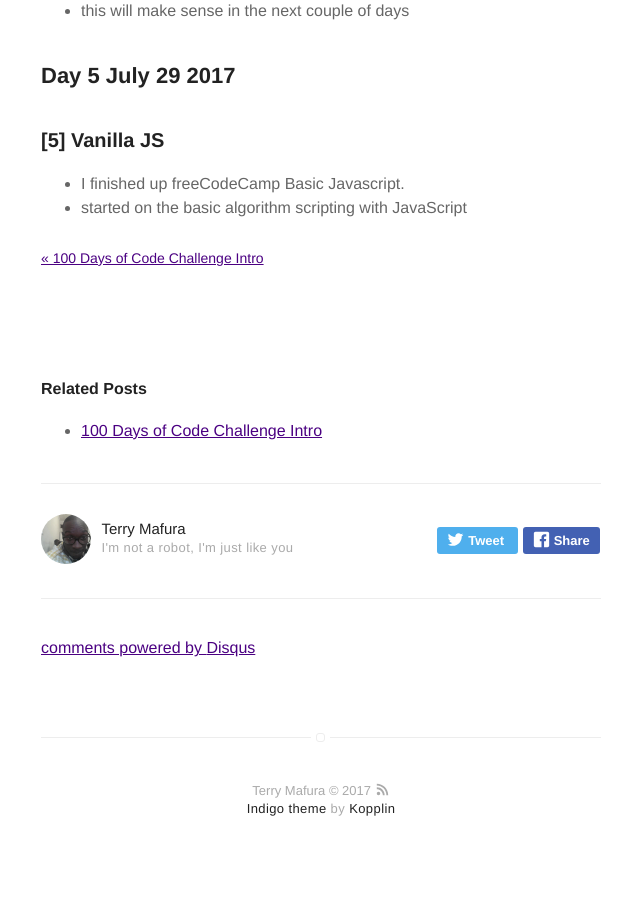
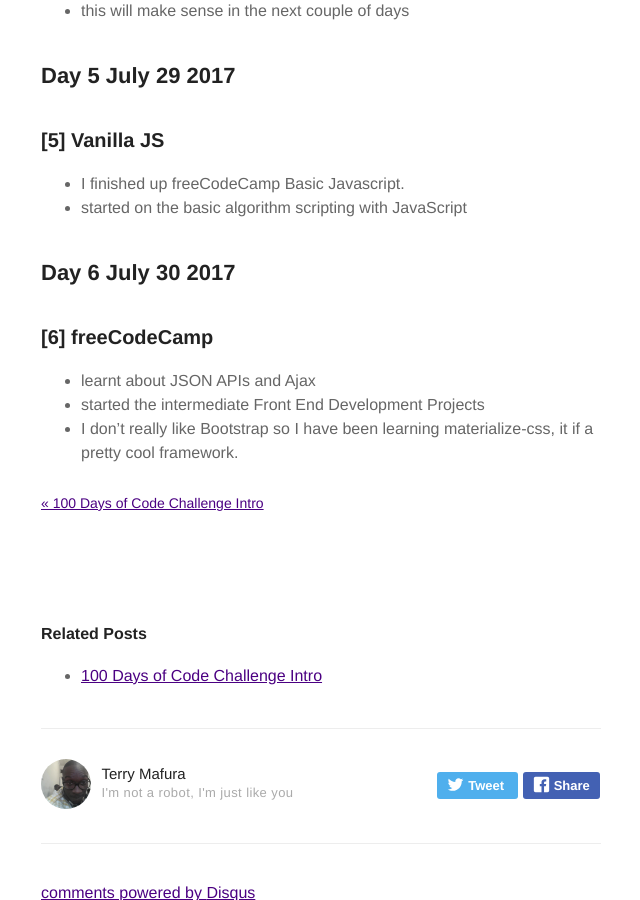
Before and after one commit to terrymafura/maffsojah.github.io, a Jekyll site: the page built from _posts/2017-07-25-100-Days-of-Code-Days-1-10.markdown, in a window 1280 px wide and 900 px high, scrolled down 1806 px. Shown: the whole window, without its empty margins (319-959 px from the left). Built offline with Jekyll 4.4.1, drawn with Linux system fonts in a browser that asks for light colours; emoji names are drawn with the system emoji font; comment, search, counter and statistics services are not loaded.

Commit message:
100 Days of Code Day 6

```diff
--- a/_posts/2017-07-25-100-Days-of-Code-Days-1-10.markdown
+++ b/_posts/2017-07-25-100-Days-of-Code-Days-1-10.markdown
@@ -45,3 +45,9 @@ description: 100 Days of Code Challenge Days 1-10
 ### [5] Vanilla JS
 - I finished up freeCodeCamp Basic Javascript.
 - started on the basic algorithm scripting with JavaScript
+
+## Day 6 July 30 2017
+### [6] freeCodeCamp
+- learnt about JSON APIs and Ajax
+- started the intermediate Front End Development Projects
+- I don't really like Bootstrap so I have been learning materialize-css, it if a pretty cool framework.
```
